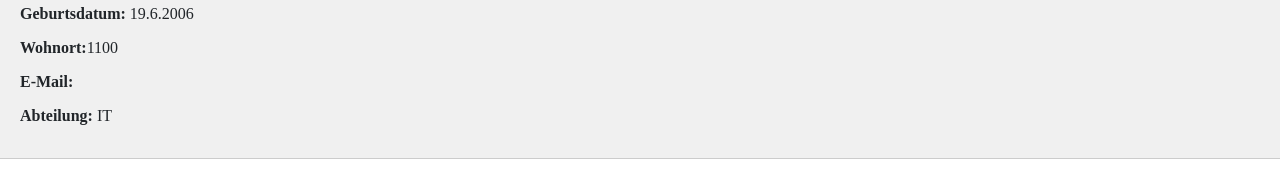
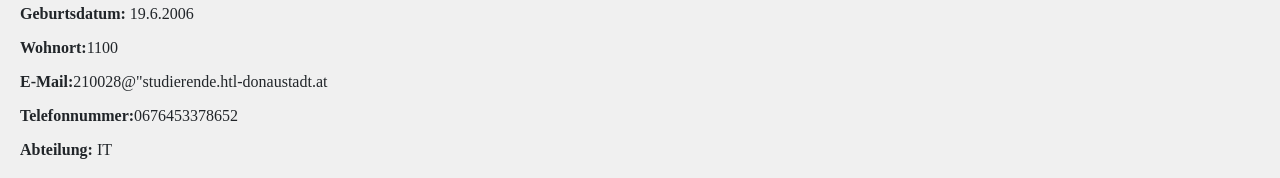
Before and after one commit to mahies/4ahitn_24, an Angular app: page /aboutMeIBRAHIM in a window 1280 px wide. Shown: the part 474-652 px from the top of the page. Built offline with nearby package versions, Linux system fonts and the light colour scheme.

Commit message:
IBrahim Story 9+10

```diff
--- a/src/app/page-about-me-ibrahim/page-about-me-ibrahim.component.html
+++ b/src/app/page-about-me-ibrahim/page-about-me-ibrahim.component.html
@@ -33,12 +33,13 @@
 <header>
   <h1>Kosai</h1>
   <h2>Willkommen zu meiner Webseite über mich!</h2>
-  <img src="imagePath" alt="Portrait" class="top-right-image">
+  <img src="imagePath"  alt="Portrait">
   <div class="contact-info">
     <p><strong>Name:</strong> Mohamad Kosai Ibrahim</p>
     <p><strong>Geburtsdatum:</strong> 19.6.2006</p>
     <p><strong>Wohnort:</strong>1100</p>
-    <p><strong>E-Mail:</strong> <a href="mailto:210028@studierende.htl-donaustadt.at"></a></p>
+    <p><strong>E-Mail:</strong>210028&#64;"studierende.htl-donaustadt.at </p>
+    <p><strong>Telefonnummer:</strong>0676453378652</p>
     <p><strong>Abteilung:</strong> IT</p>
   </div>
 </header>
--- a/src/app/page-about-me-ibrahim/page-about-me-ibrahim.component.ts
+++ b/src/app/page-about-me-ibrahim/page-about-me-ibrahim.component.ts
@@ -7,5 +7,5 @@ import { Component } from '@angular/core';
   styleUrl: './page-about-me-ibrahim.component.scss'
 })
 export class PageAboutMeIBRAHIMComponent {
-
+  imagePath: string = 'public/assets-IBRAHIM/male-model-francisco-lachowski-on-top-of-being-handsome-asf-v0-rrxuw64ie29c1.jpg';
 }
```
